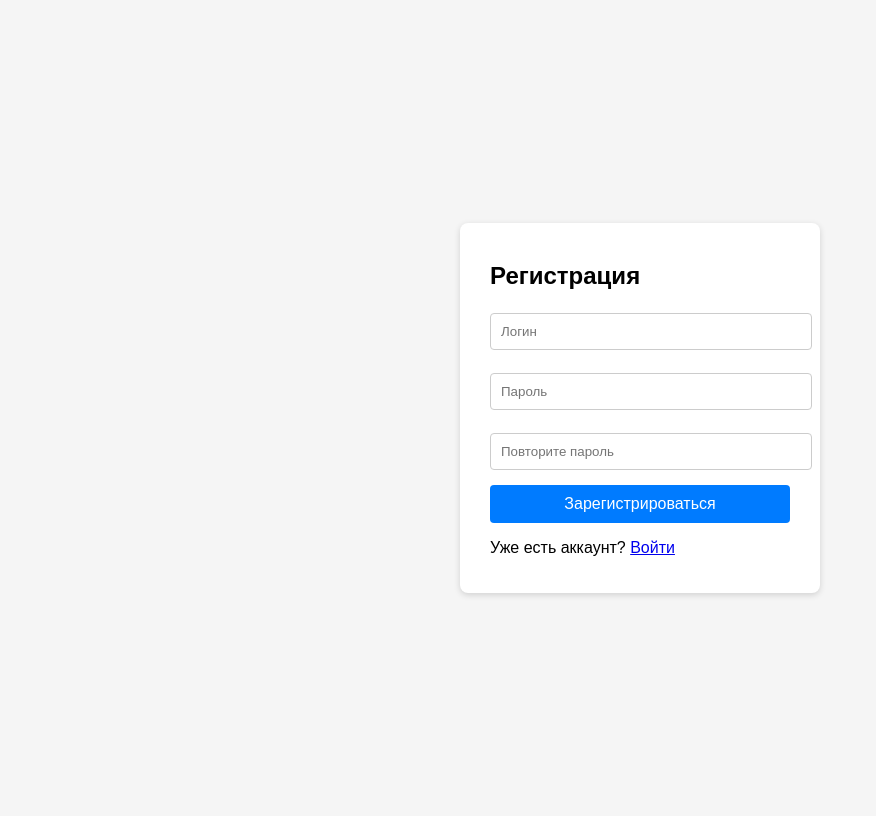
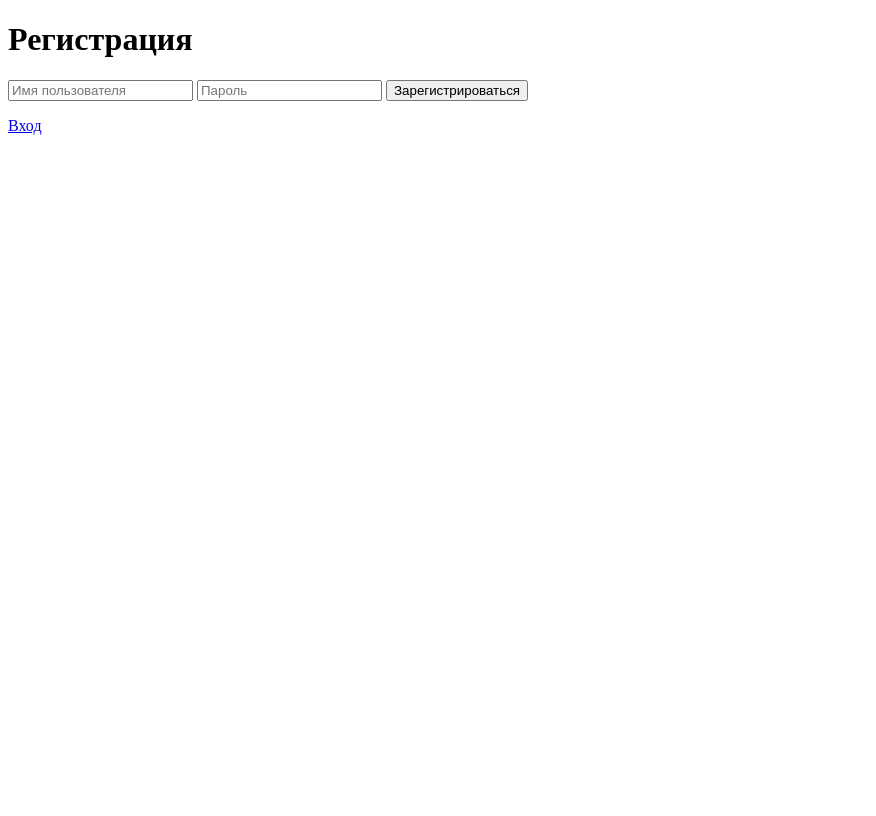
Before and after one commit to Fa1bu/Password-generator, a Flask app: page /register in a window 1280 px wide. Shown: the whole page, without its empty margins (0-876 px from the left). After the commit the page ends 135 px from the top, so only its background shows below. Run offline with Flask 3, Linux system fonts and the light colour scheme.

Commit message:
Update register.html

```diff
--- a/templates/register.html
+++ b/templates/register.html
@@ -1,30 +1,19 @@
-<!DOCTYPE html>
-<html lang="ru">
-<head>
-    <meta charset="UTF-8" />
-    <title>Вход</title>
-    <style>
-        body { font-family: Arial, sans-serif; background: #f5f5f5; display: flex; justify-content: center; align-items: center; height: 100vh; }
-        form { background: white; padding: 20px 30px; border-radius: 8px; box-shadow: 0 2px 6px rgba(0,0,0,0.15); width: 300px; }
-        h2 { margin-bottom: 15px; }
-        input { width: 100%; padding: 10px; margin-top: 8px; margin-bottom: 15px; border: 1px solid #ccc; border-radius: 4px; }
-        button { width: 100%; padding: 10px; background: #007bff; border: none; color: white; font-size: 16px; border-radius: 4px; cursor: pointer; }
-        button:hover { background: #0056b3; }
-        .error { color: red; margin-bottom: 10px; }
-    </style>
-</head>
-<head>
-    <meta charset="UTF-8">
-    <title>Регистрация</title>
-</head>
-<body>
-    <form method="post">
-        <h2>Регистрация</h2>
-        <input name="username" placeholder="Логин" required>
-        <input name="password" type="password" placeholder="Пароль" required>
-        <input name="password" type="password" placeholder="Повторите пароль" required>
-        <button type="submit">Зарегистрироваться</button>
-        <p>Уже есть аккаунт? <a href="{{ url_for('login') }}">Войти</a></p>
-    </form>
-</body>
-</html>
+
+<!doctype html>
+<title>Регистрация</title>
+<h1>Регистрация</h1>
+<form method="post">
+  <input name="username" placeholder="Имя пользователя" required>
+  <input name="password" type="password" placeholder="Пароль" required>
+  <button type="submit">Зарегистрироваться</button>
+</form>
+<p><a href="{{ url_for('login') }}">Вход</a></p>
+{% with messages = get_flashed_messages() %}
+  {% if messages %}
+    <ul style="color:red">
+      {% for m in messages %}
+        <li>{{ m }}</li>
+      {% endfor %}
+    </ul>
+  {% endif %}
+{% endwith %}
```
